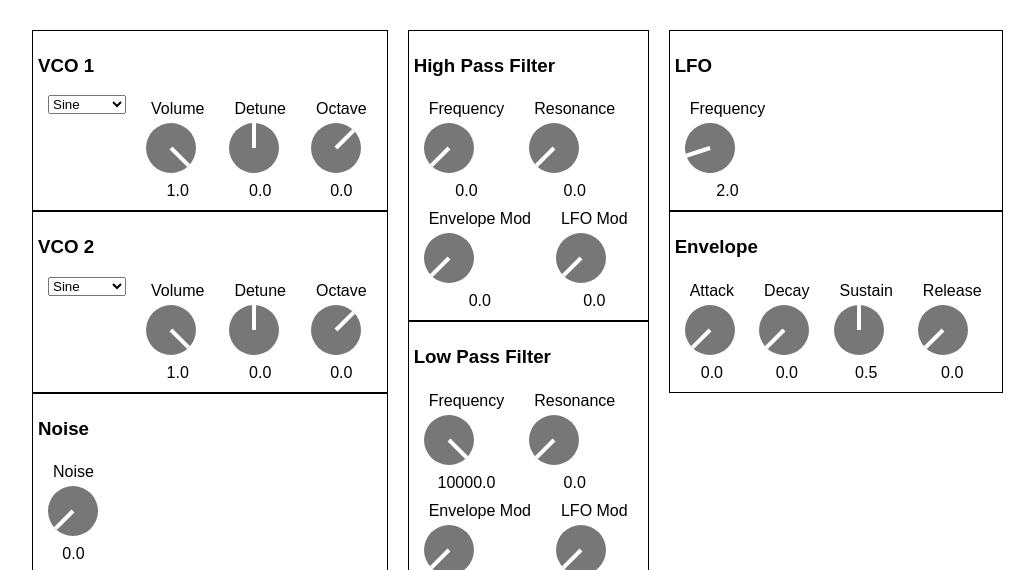
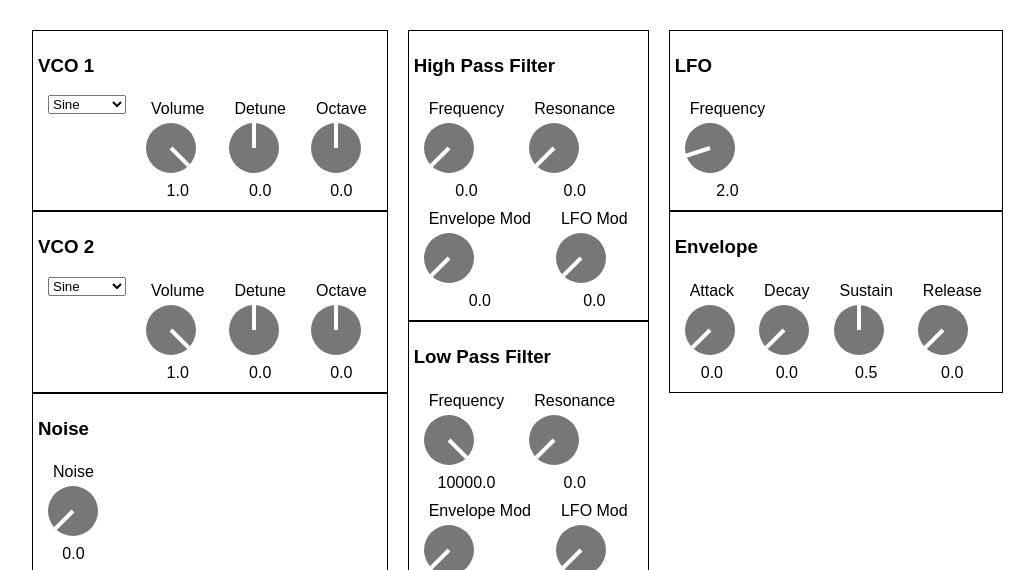
Before and after one commit to reklawnos/synthesizer, a React (Create React App) app: page / in a window 1280 px wide. Shown: the top 570 px of the page, without its empty margins (8-1042 px from the left). Built offline with nearby package versions, Linux system fonts and the light colour scheme.

Commit message:
Clean up some warnings and change max octave

```diff
--- a/src/App.js
+++ b/src/App.js
@@ -1,20 +1,9 @@
 import React, { Component } from 'react';
-import logo from './logo.svg';
 import './App.css';
-import LabeledKnob from './components/LabeledKnob';
 import SynthContainer from './components/SynthContainer';
 
 class App extends Component {
-  constructor(props) {
-    super(props);
-
-    this.state = {
-      value: 0,
-    };
-  }
-
   render() {
-    const { value } = this.state;
     return (
       <div style={{ padding: 30 }}>
         <SynthContainer />
--- a/src/components/SynthContainer.js
+++ b/src/components/SynthContainer.js
@@ -265,7 +265,7 @@ class SynthContainer extends React.Component {
   }
 
   onKeysChanged() {
-    if (this.keysHeld.length == 0) {
+    if (this.keysHeld.length === 0) {
       if (this.keyIsHeld) {
         this.onReleaseTrigger();
         this.keyIsHeld = false;
@@ -365,7 +365,7 @@ class SynthContainer extends React.Component {
                 label="Octave"
                 valueKey="vco1Octave"
                 min="-4"
-                max="2"
+                max="4"
                 step="1"
                 onChange={this.onConfigChange}
                 config={config}
@@ -405,7 +405,7 @@ class SynthContainer extends React.Component {
                 label="Octave"
                 valueKey="vco2Octave"
                 min="-4"
-                max="2"
+                max="4"
                 step="1"
                 onChange={this.onConfigChange}
                 config={config}
```
